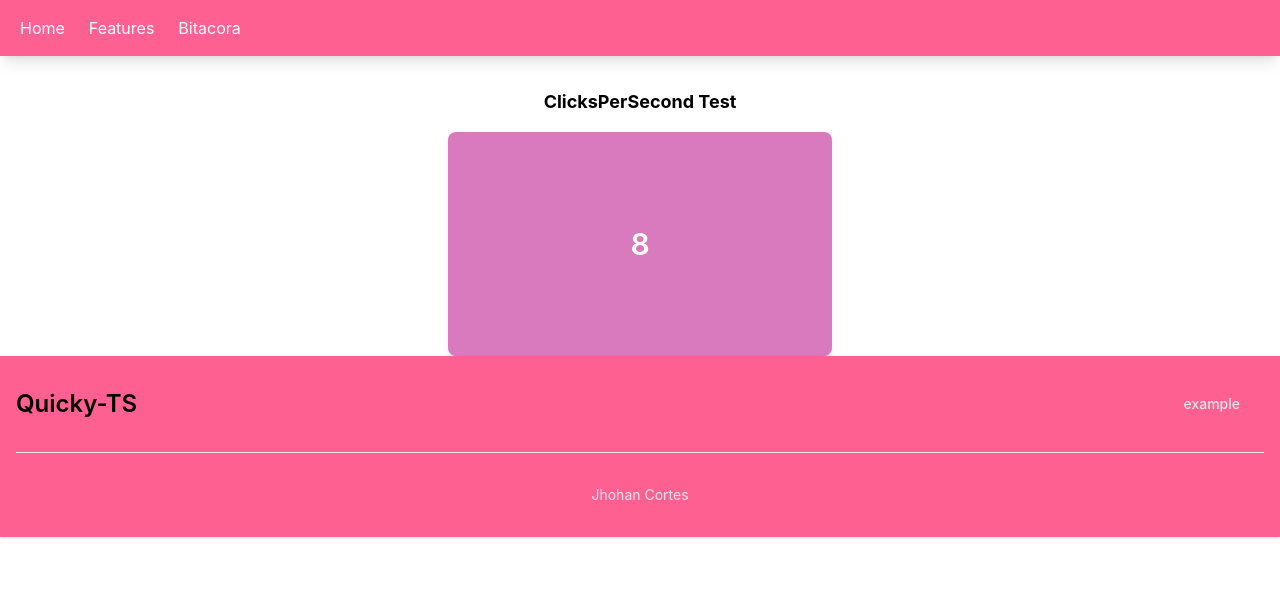
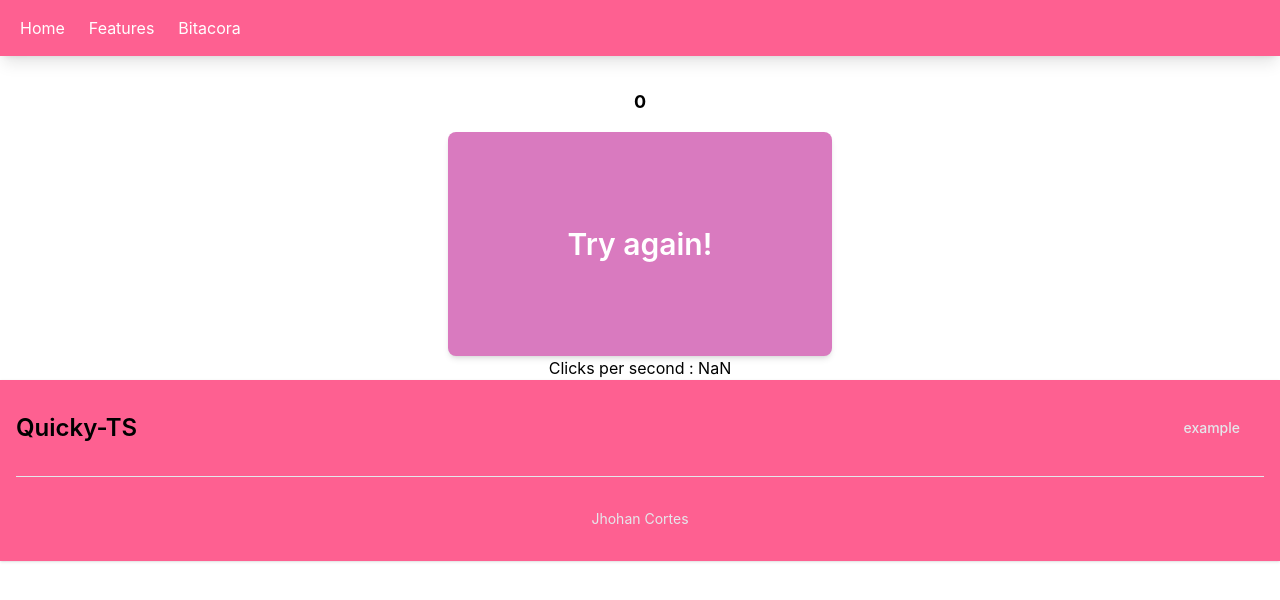
Before and after one commit to JhohanCortes/Quicky-TS, a React (Create React App) app: page / in a window 1280 px wide. Both pictures are taken after a click on the element "Start". Shown: the top 600 px of the page. Built offline with nearby package versions, Linux system fonts and the light colour scheme.

Commit message:
fast changes

```diff
--- a/src/components/ClicksPerSecond.tsx
+++ b/src/components/ClicksPerSecond.tsx
@@ -1,25 +1,38 @@
+import { useState } from "react";
 import { useTimer } from "../store/timer";
 
 const ClicksPerSecond = () => {
 
   const { time, startTime } = useTimer();
+  const [clicks, setClicks] = useState<number>(0)
+
+  const handleClick = () => {
+    setClicks(clicks + 1)
+  }
 
   let content
+  let score:number = 0
+
+
   if (time === -1) {
-    console.log(time)
     content = <div className="flex items-center justify-center text-[30px] text-white font-semibold bg-tertiary w-96 h-56 mx-auto rounded-lg shadow-md" style={{ userSelect: 'none' }} onClick={() => startTime()}>Start</div>
   } else if (time === 0) {
+
+    score = clicks/time
     console.log(time)
 
-    content = <div className="flex items-center justify-center text-[30px] text-white font-semibold bg-tertiary w-96 h-56 mx-auto rounded-lg shadow-md" style={{ userSelect: 'none' }} onClick={() => startTime()}> Try again!</div>
+    content = <div>
+                <div className="flex items-center justify-center text-[30px] text-white font-semibold bg-tertiary w-96 h-56 mx-auto rounded-lg shadow-md" style={{ userSelect: 'none' }} onClick={() => startTime()}> Try again!</div>
+                <p>Clicks per second : {score}</p>
+              </div>
+
   } else {
-    console.log(time)
-    content = <div className="flex items-center justify-center text-[30px] text-white font-semibold bg-tertiary w-96 h-56 mx-auto rounded-lg shadow-md" style={{ userSelect: 'none' }} > {time}</div>
+    content = <div className="flex items-center justify-center text-[30px] text-white font-semibold bg-tertiary w-96 h-56 mx-auto rounded-lg shadow-md" style={{ userSelect: 'none' }} onClick={() => {handleClick()}}>{time}</div>
   }
 
   return (
     <div className="text-center mt-8">
-      <p className="text-lg font-bold mb-4">ClicksPerSecond Test</p>
+      <p className="text-lg font-bold mb-4">{clicks}</p>
       {content}
     </div>
   );
--- a/src/store/timer.ts
+++ b/src/store/timer.ts
@@ -13,7 +13,7 @@ export const useTimer = create<TimerState>((set) => {
     time: -1,
     startTime: () => {
       // Restablecer el valor de 'time' a 10 antes de iniciar el intervalo
-      set({ time: 10 });
+      set({ time: 2 });
 
       intervalId = setInterval(() => {
         set((state) => {
```
